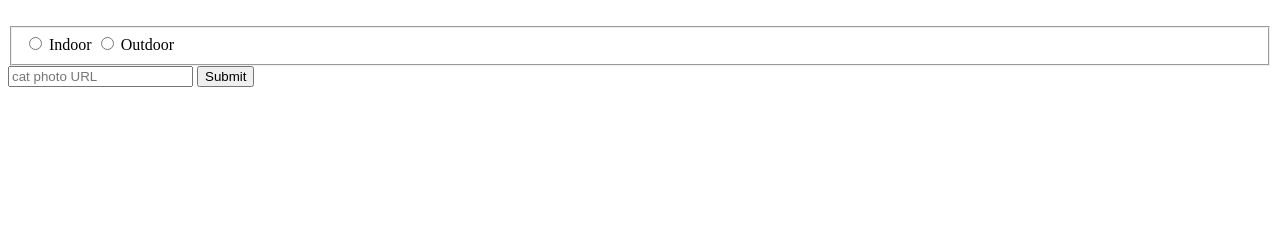
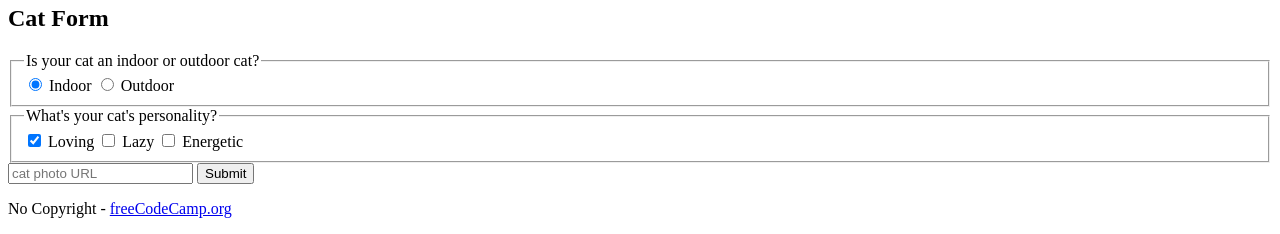
Before and after one commit to Ifouzezi/freecodecamp, a plain HTML site: page homepage/index.html in a window 1280 px wide. Shown: the part 1431-1665 px from the top of the page. Before the commit the page ends 1534 px from the top, so only its background shows below. Drawn offline with Linux system fonts and the light colour scheme.

Commit message:
Steps 50-69

```diff
--- a/homepage/index.html
+++ b/homepage/index.html
@@ -1,4 +1,10 @@
-<html>
+<!DOCTYPE html>
+
+<html lang="en">
+  <head>
+    <meta charset="UTF-8">
+    <title>CatPhotoApp</title>
+  </head>
   <body>
     <main>
       <h1>CatPhotoApp</h1>
@@ -35,14 +41,25 @@
         <h2>Cat Form</h2>
         <form action="https://freecatphotoapp.com/submit-cat-photo">
           <fieldset>
-
-            <label><input id="indoor" type="radio" name="indoor-outdoor" value="indoor"> Indoor</label>
+            <legend>Is your cat an indoor or outdoor cat?</legend>
+            <label><input id="indoor" type="radio" name="indoor-outdoor" value="indoor" checked> Indoor</label>
             <label><input id="outdoor" type="radio" name="indoor-outdoor" value="outdoor"> Outdoor</label>
+          </fieldset>
+          <fieldset>
+            <legend>What's your cat's personality?</legend>
+            <input id="loving" type="checkbox" name="personality" value="loving" checked> <label for="loving">Loving</label>
+            <input id="lazy" type="checkbox" name="personality" value="lazy"> <label for="lazy">Lazy</label>
+            <input id="energetic" type="checkbox" name="personality" value="energetic"> <label for="energetic">Energetic</label>
           </fieldset>
           <input type="text" name="catphotourl" placeholder="cat photo URL" required>
           <button type="submit">Submit</button>
         </form>
       </section>
     </main>
+    <footer>
+      <p>
+        No Copyright - <a href="https://www.freecodecamp.org">freeCodeCamp.org</a>
+      </p>
+    </footer>
   </body>
 </html>
```
